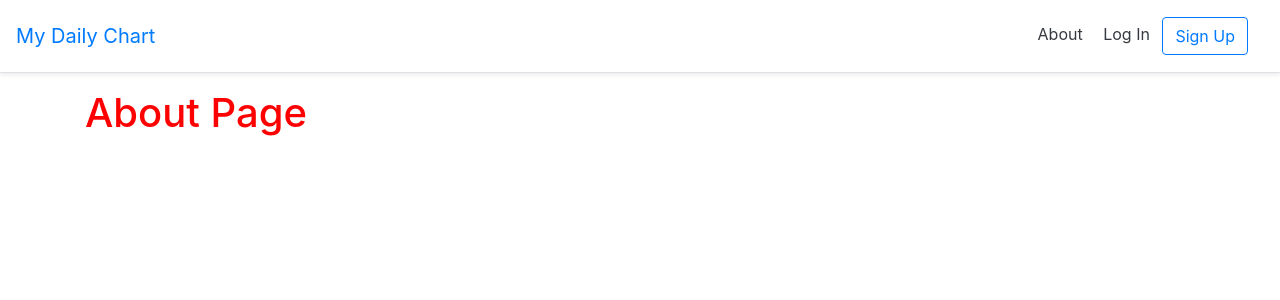
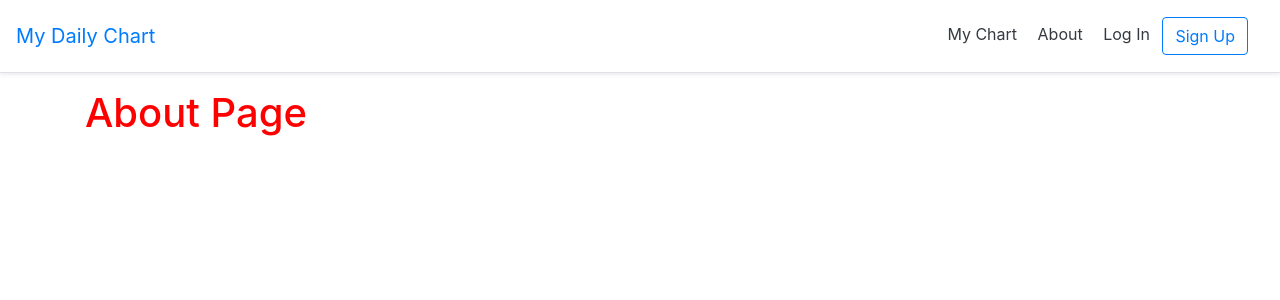
Before and after one commit to trevorbehnke/Chart, a Django app: page /about/ in a window 1280 px wide. Shown: the top 300 px of the page. Run offline with Django 3.2, Linux system fonts and the light colour scheme; some libraries are stand-ins or nearby versions.

Commit message:
who cares

```diff
--- a/templates/_base.html
+++ b/templates/_base.html
@@ -9,6 +9,7 @@
     <link rel="stylesheet" href="https://stackpath.bootstrapcdn.com/bootstrap/4.3.1/css/bootstrap.min.css"
         integrity="sha384-ggOyR0iXCbMQv3Xipma34MD+dH/1fQ784/j6cY/iJTQUOhcWr7x9JvoRxT2MZw1T" crossorigin="anonymous">
     <link rel="stylesheet" href="{% static 'css/base.css' %}">
+    <script src="https://code.highcharts.com/highcharts.js"></script>
 </head>
 
 <body>
@@ -18,6 +19,7 @@
      mb-3 bg-white border-bottom shadow-sm">
             <a href="{% url 'home' %}" class="navbar-brand my-0 mr-md-auto font-weight-normal">My Daily Chart</a>
             <nav class="my-2 my-md-0 mr-md-3">
+                <a class="p-2 text-dark" href="{% url 'chart' %}">My Chart</a>
                 <a class="p-2 text-dark" href="{% url 'about' %}">About</a>
                 {% if user.is_authenticated %}
                 <a class="p-2 text-dark" href="{% url 'account_logout' %}">Log Out</a>
--- a/templates/chart.html
+++ b/templates/chart.html
@@ -11,7 +11,6 @@
     <meta name="viewport" content="width=device-width, initial-scale=1.0">
     <meta http-equiv="X-UA-Compatible" content="ie=edge">
     <title>My Chart</title>
-    <script src="https://code.highcharts.com/highcharts.js"></script>
 </head>
 
 <body>
```
